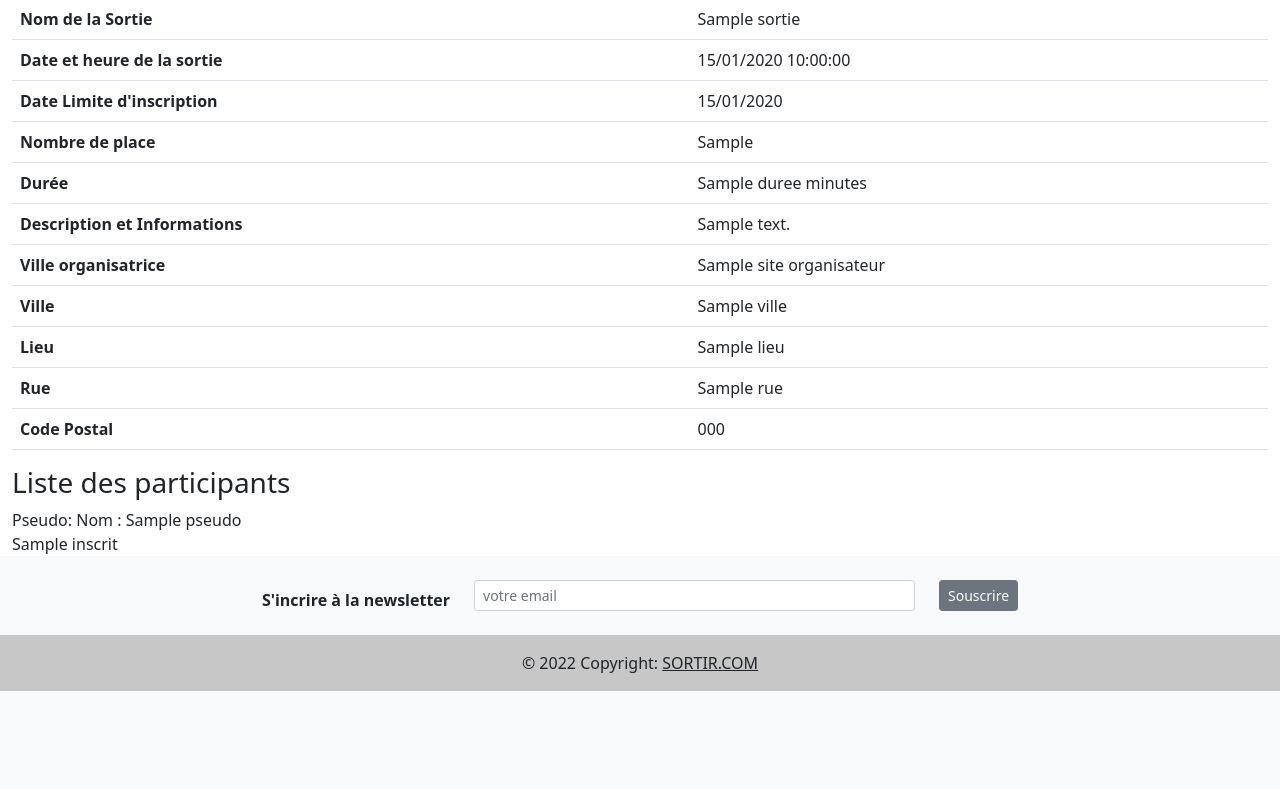
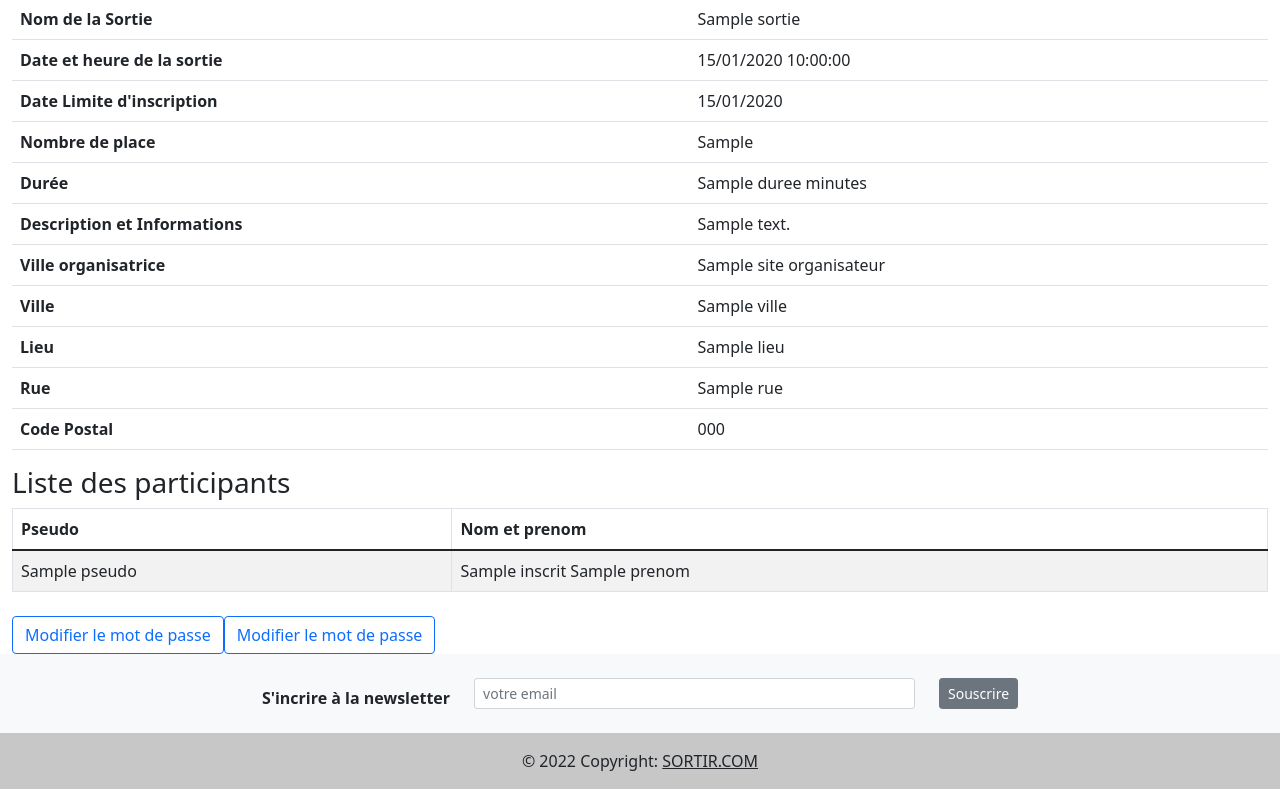
Before and after one commit to darkniteeee/TPSymfony, a Symfony app: template templates/sortie/detail.html.twig in a window 1280 px wide. Shown: the part 177-966 px from the top of the page. Before the commit the page ends 868 px from the top, so only its background shows below. Run offline with Twig, Linux system fonts and the light colour scheme; the template is opened without the code that fills it: most values are stand-ins (such as "Sample title", 1, 10 or a date in 2020); some libraries are stand-ins or nearby versions.

Commit message:
boutton suppression

```diff
--- a/templates/sortie/detail.html.twig
+++ b/templates/sortie/detail.html.twig
@@ -66,24 +66,33 @@
     </table>
 
     <!-- Affichage participant -->
+<div class="table-wrapper-scroll-y my-custom-scrollbar">
     <h3> Liste des participants </h3>
 
-    {% for participant in sortie.inscrits %}
+    <table class="table table-bordered table-striped mb-sm-4" >
         <thead>
-        <th scope="row">Pseudo: </th>
-        <th scope="row">Nom : </th>
+        <tr>
+            <th scope="col">Pseudo</th>
+            <th scope="col">Nom et prenom</th>
+        </tr>
         </thead>
+            <tbody>
+            {% for participant in sortie.inscrits %}
+            <tr>
+                <td>{{ participant.pseudo }}</td>
+                <td>{{ participant.nom }} {{ participant.prenom }}</td>
+            </tr>
+            {% endfor%}
+           </tbody>
 
-        <tbody>
+    </table>
+</div>
 
-       <tr>
-           <td>{{ participant.pseudo }}</td><br>
-       </tr>
-       <tr>
-           <td>{{ participant.nom }}</td><br>
-       </tr>
-       </tbody>
+    <a href="{{ path('sortie_supprimer') }}">
+        <input type="button" value="Modifier le mot de passe" class="btn btn-outline-primary btn-rounded">
+    </a>
 
-    {% endfor%}
-
+    <a href="{{ path('sortie_inscription') }}">
+        <input type="button" value="Modifier le mot de passe" class="btn btn-outline-primary btn-rounded">
+    </a>
 {% endblock %}
```
